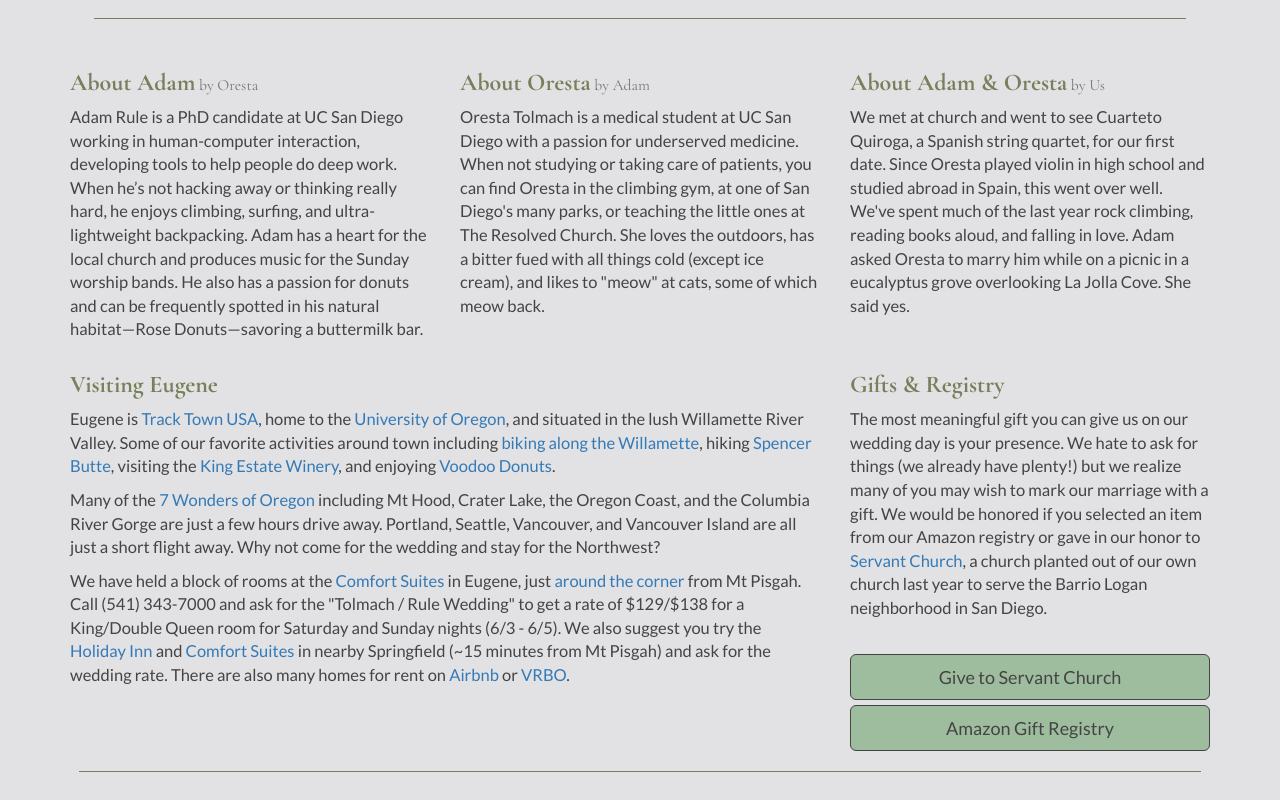
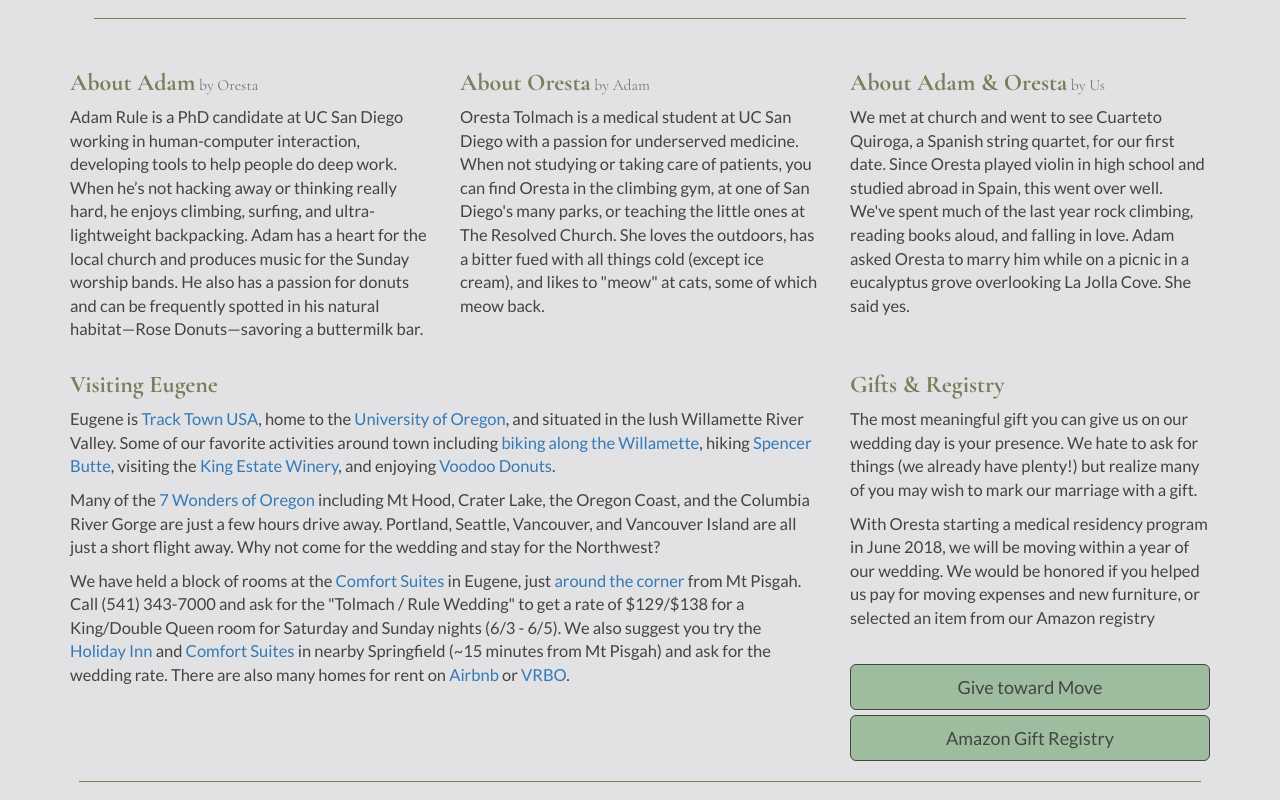
Before and after one commit to acrule/adamandoresta, a plain HTML site: page index.html in a window 1280 px wide. Shown: the part 856-1656 px from the top of the page. Drawn offline with nearby package versions, Linux system fonts and the light colour scheme.

Commit message:
add Honeyfund

```diff
--- a/index.html
+++ b/index.html
@@ -87,9 +87,10 @@
               </div>
               <div class="col-md-4">
                   <h3>Gifts & Registry</h3>
-                  <p>The most meaningful gift you can give us on our wedding day is your presence. We hate to ask for things (we already have plenty!) but we realize many of you may wish to mark our marriage with a gift. We would be honored if you selected an item from our Amazon registry or gave  in our honor to <a href="https://www.servantchurchsd.org/" target="_newtab">Servant Church</a>, a church planted out of our own church last year to serve the Barrio Logan neighborhood in San Diego.</p>
+                  <p>The most meaningful gift you can give us on our wedding day is your presence. We hate to ask for things (we already have plenty!) but realize many of you may wish to mark our marriage with a gift.</p>
+                  <p>With Oresta starting a medical residency program in June 2018, we will be moving within a year of our wedding. We would be honored if you helped us pay for moving expenses and new furniture, or selected an item from our Amazon registry</p>
                   <br>
-                  <a href="http://servantchurchsd.org" target="_newtab" role="button" class="btn btn-default btn-block btn-lg btn-sage">Give to Servant Church</a>
+                  <a href="https://www.honeyfund.com/wedding/adamandoresta" target="_newtab" role="button" class="btn btn-default btn-block btn-lg btn-sage">Give toward Move</a>
                   <a href="https://www.amazon.com/wedding/share/adamandoresta" target="_newtab" role="button" class="btn btn-default btn-block btn-lg btn-sage">Amazon Gift Registry</a>
               </div>
           </div>
```
